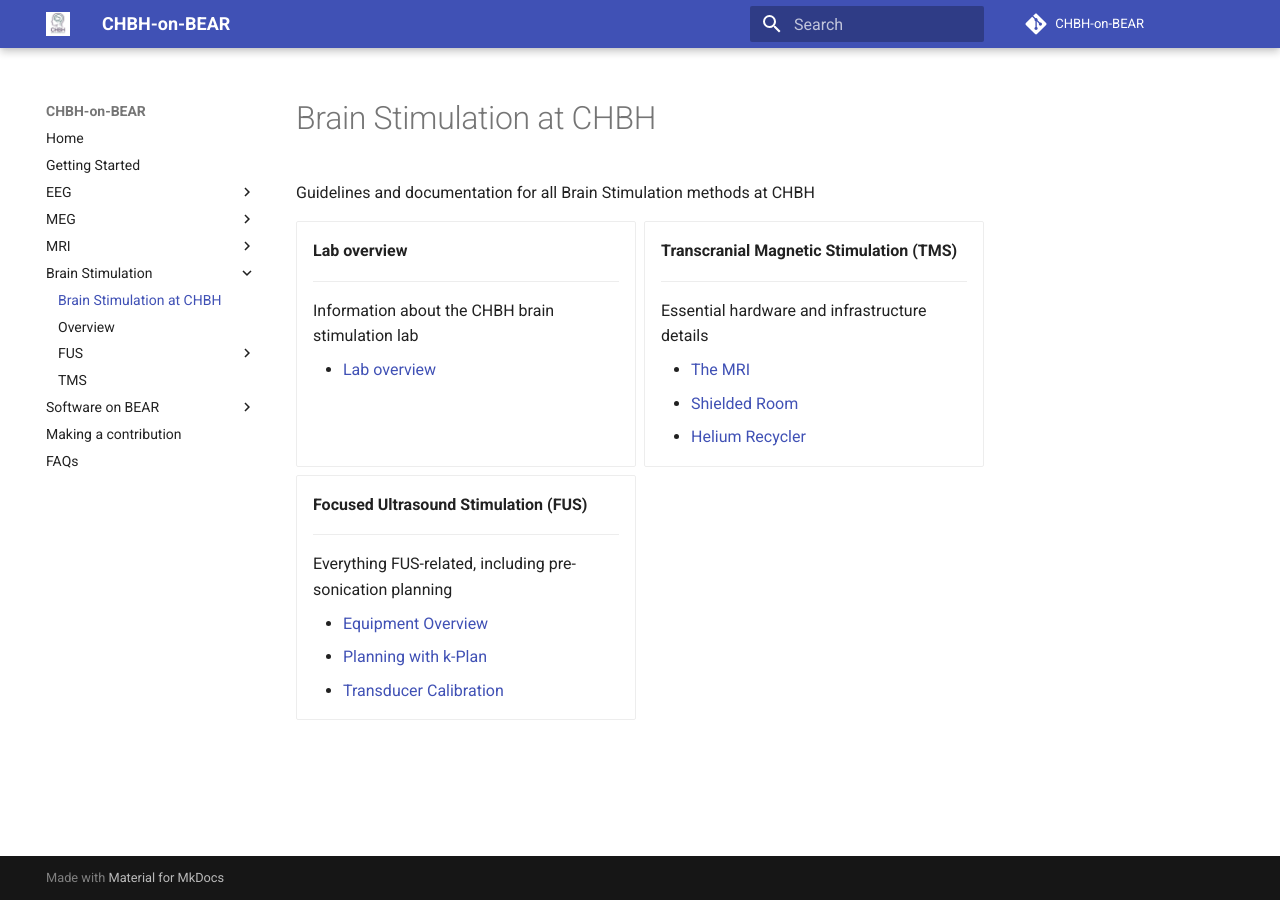
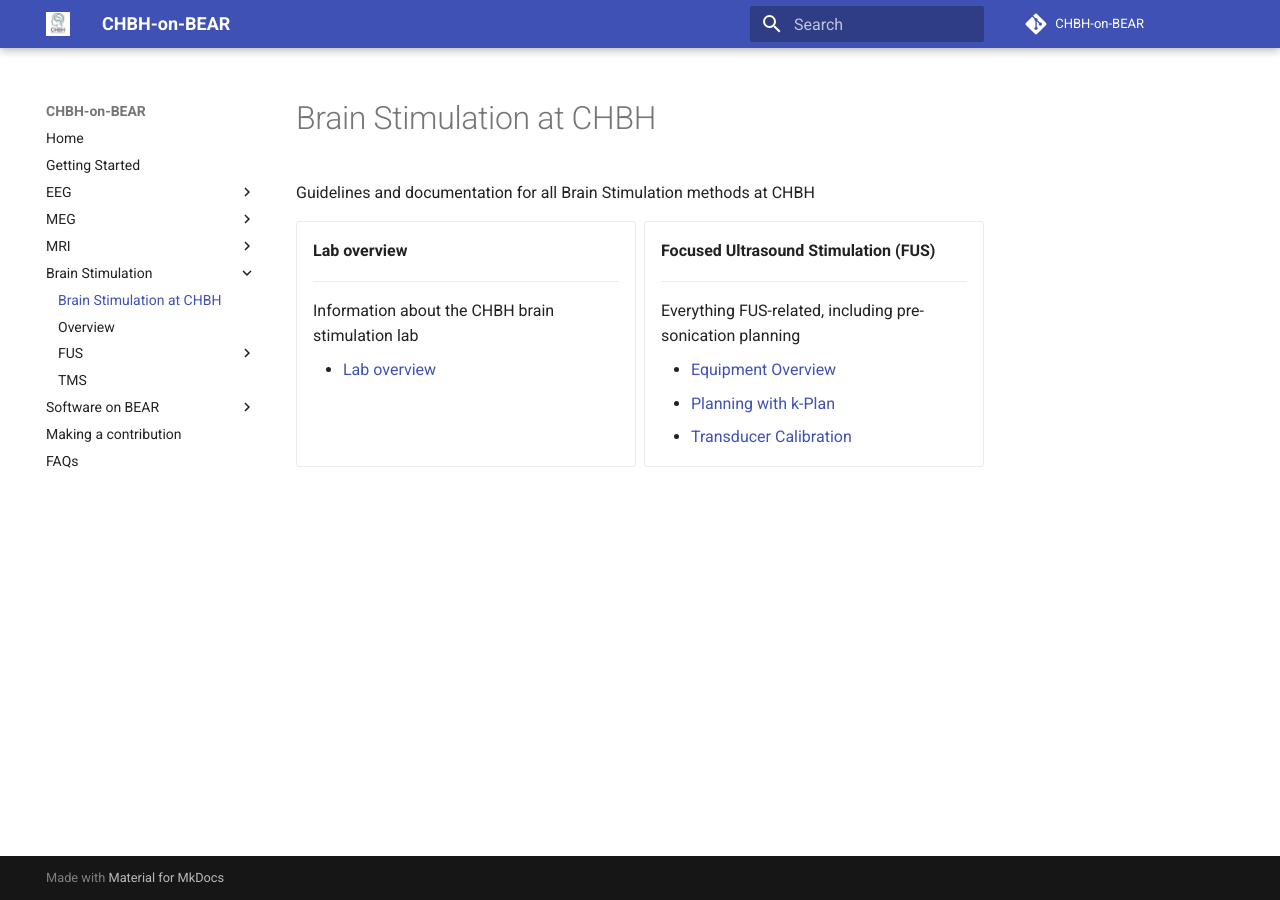
Before and after one commit to chbh-opensource/chbh-on-bear, an MkDocs documentation site: the page built from docs/brainstim/index.md, in a window 1280 px wide. Built offline with MkDocs 1.6.1 and Material for MkDocs 9.7.7, drawn with Linux system fonts in a browser that asks for light colours; comment, search, counter and statistics services are not loaded.

Commit message:
reformatting of brainstim section by what actually exists

```diff
--- a/docs/brainstim/index.md
+++ b/docs/brainstim/index.md
@@ -10,18 +10,8 @@
 
     Information about the CHBH brain stimulation lab
 
-    - [Lab overview](#)
+    - [Lab overview](tms.md)
 
-
--   **Transcranial Magnetic Stimulation (TMS)**
-
-    ---
-
-    Essential hardware and infrastructure details
-
-    - [The MRI](#)
-    - [Shielded Room](#)
-    - [Helium Recycler](#)
 
 -   **Focused Ultrasound Stimulation (FUS)**
 
```
Also changed, not shown: docs/brainstim/FUS/fus.md (deleted, +0 -3 lines), docs/brainstim/FUS/kplan.md (+0 -2 lines), docs/brainstim/overview.md (deleted, +0 -3 lines).
